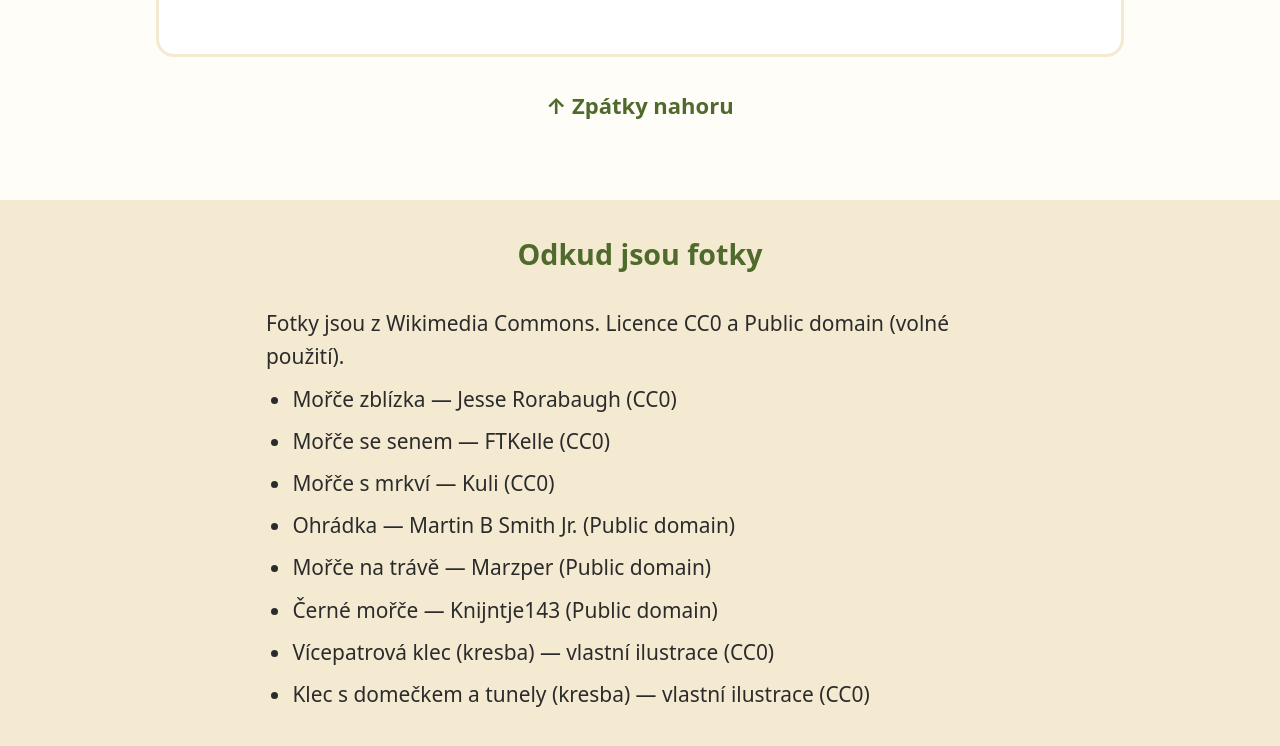
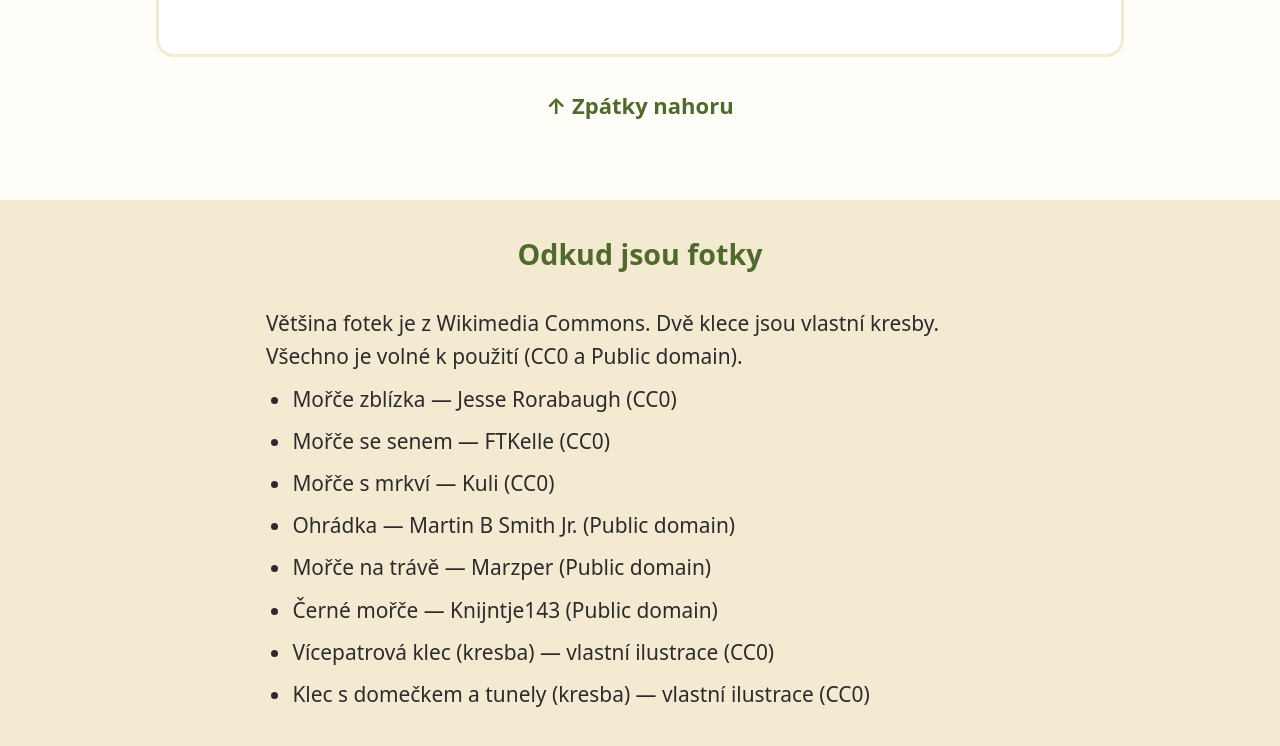
Before and after one commit to mroz22/conveyor-sandbox, a plain HTML site: page index.html in a window 1280 px wide. Shown: the part 7453-8199 px from the top of the page. Drawn offline with Linux system fonts and the light colour scheme.

Commit message:
fix: address Copilot review on cage-types section
- verify.sh #12: require rampa AND pevná AND nespadl for the multi-level
  safety-framing check (was OR — could let unsafe copy pass).
- verify.sh #12: use grep -F for image-reference checks so '.svg' is not
  treated as a regex wildcard.
- index.html: correct the footer provenance line — most photos are from
  Wikimedia Commons, two cages are own illustrations.

Refs #3

Co-Authored-By: Claude Opus 4.8 <noreply@anthropic.com>

```diff
--- a/index.html
+++ b/index.html
@@ -122,7 +122,7 @@
 
   <footer>
     <h2>Odkud jsou fotky</h2>
-    <p>Fotky jsou z Wikimedia Commons. Licence CC0 a Public domain (volné použití).</p>
+    <p>Většina fotek je z Wikimedia Commons. Dvě klece jsou vlastní kresby. Všechno je volné k použití (CC0 a Public domain).</p>
     <ul class="credits">
       <li>Mořče zblízka — Jesse Rorabaugh (CC0)</li>
       <li>Mořče se senem — FTKelle (CC0)</li>
```
Also changed, not shown: 1 other file.
